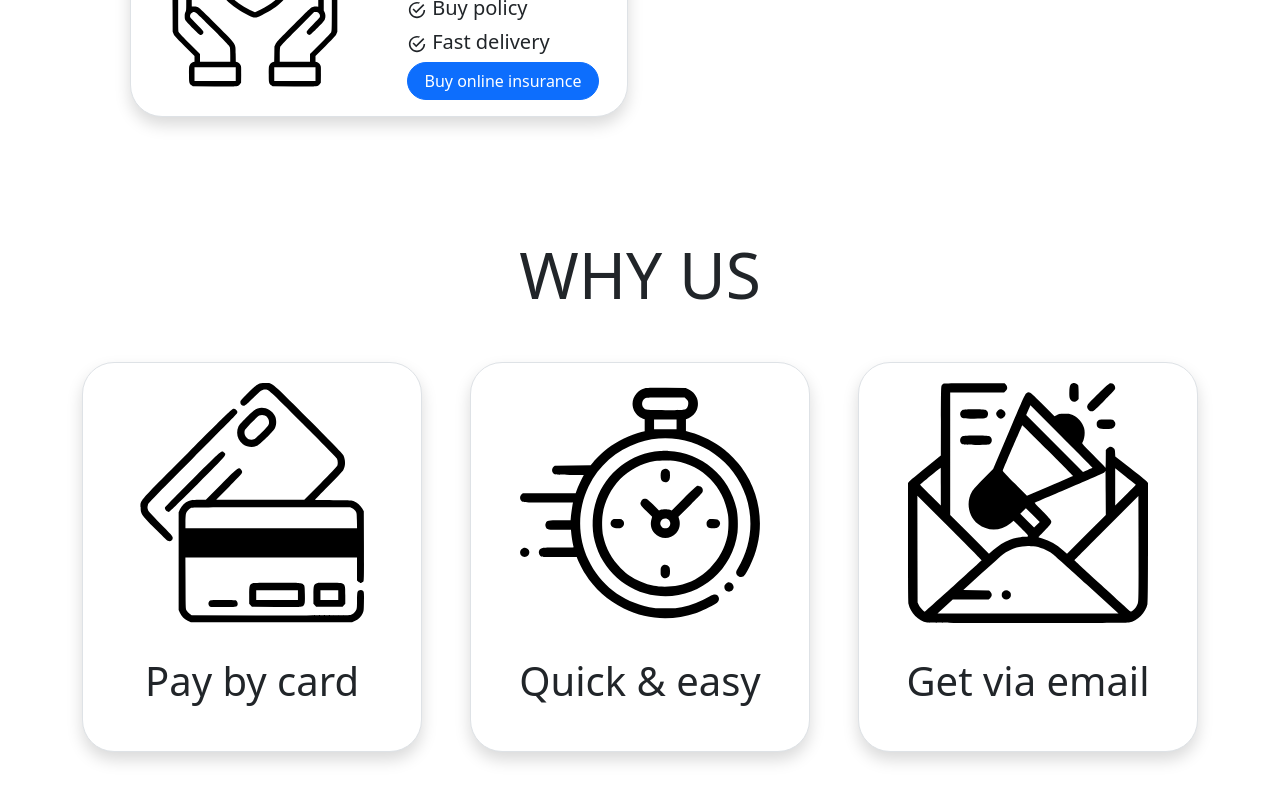
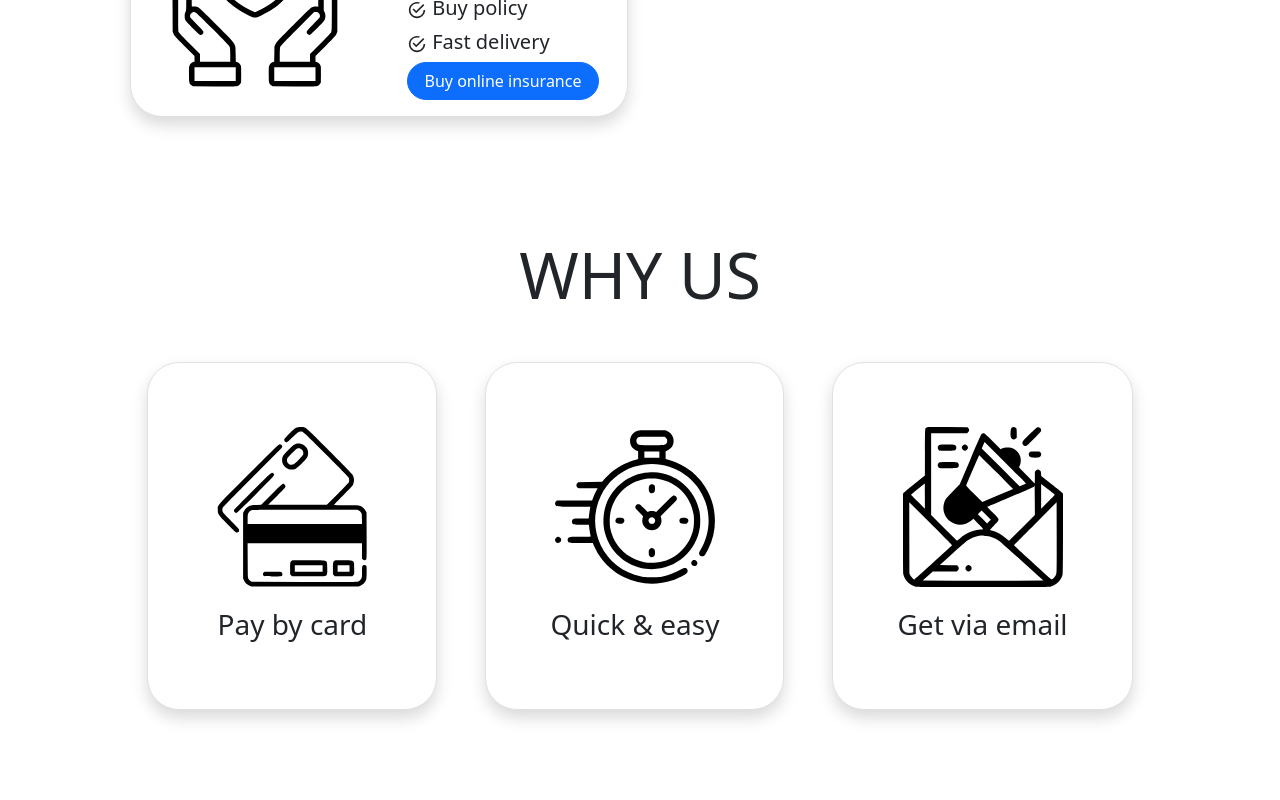
Before and after one commit to genasim/Insurance_Platform, a React (Vite) app in the folder frontend/: page / in a window 1280 px wide. Shown: the part 648-1448 px from the top of the page. After the commit the page ends 1406 px from the top, so only its background shows below. Built offline with nearby package versions, Linux system fonts and the light colour scheme.

Commit message:
change Home cards group

```diff
--- a/frontend/src/components/Cards/HomeCard.tsx
+++ b/frontend/src/components/Cards/HomeCard.tsx
@@ -1,21 +1,20 @@
 import { FC } from "react";
 import { Card } from "react-bootstrap";
-import { HomeCard as Type } from "../../models/home-card";
+import { HomeCard as HomeCardType } from "../../models/home-card";
 
 interface HomeCardProps {
-  card: Type;
+  card: HomeCardType;
 }
 
 const HomeCard: FC<HomeCardProps> = ({ card }) => {
   return (
-    <Card className="rounded-5 shadow border">
+    <Card className="rounded-5 shadow border p-5" >
       <Card.Body className="d-flex flex-column justify-content-center align-items-center">
         <Card.Img
           src={card.imageUrl}
-          style={{ width: "15rem" }}
-          className="m-1"
+          style={{ width: "10rem" }}
         />
-        <Card.Text className="fs-1 my-4">{card.title}</Card.Text>
+        <Card.Text className="fs-3 mt-3">{card.title}</Card.Text>
       </Card.Body>
     </Card>
   );
--- a/frontend/src/pages/Home.tsx
+++ b/frontend/src/pages/Home.tsx
@@ -1,10 +1,10 @@
 import React from "react";
-import { CardGroup, Container } from "react-bootstrap";
+import { Container } from "react-bootstrap";
+import HomeCard from "../components/Cards/HomeCard";
 import Policy from "../components/Policy";
+import Title from "../components/Title";
+import { homeCards } from "../models/home-card";
 import { mock_policies } from "../models/policy";
-import Title from "../components/Title";
-import HomeCard from "../components/Cards/HomeCard";
-import { homeCards } from "../models/home-card";
 
 interface HomeProps extends React.HTMLAttributes<HTMLDivElement> {}
 
@@ -19,11 +19,11 @@ const Home: React.FC<HomeProps> = () => {
         <Policy.List policies={mock_policies} />
       </div>
       <Title title="why us" />
-      <CardGroup className="my-5 d-flex flex-row flex-wrap gap-5 justify-content-center">
+      <div className="my-5 d-flex flex-row flex-wrap gap-5 justify-content-center">
         {homeCards.map((card) => (
           <HomeCard key={card.id} card={card} />
         ))}
-      </CardGroup>
+      </div>
     </Container>
   );
 };
```
